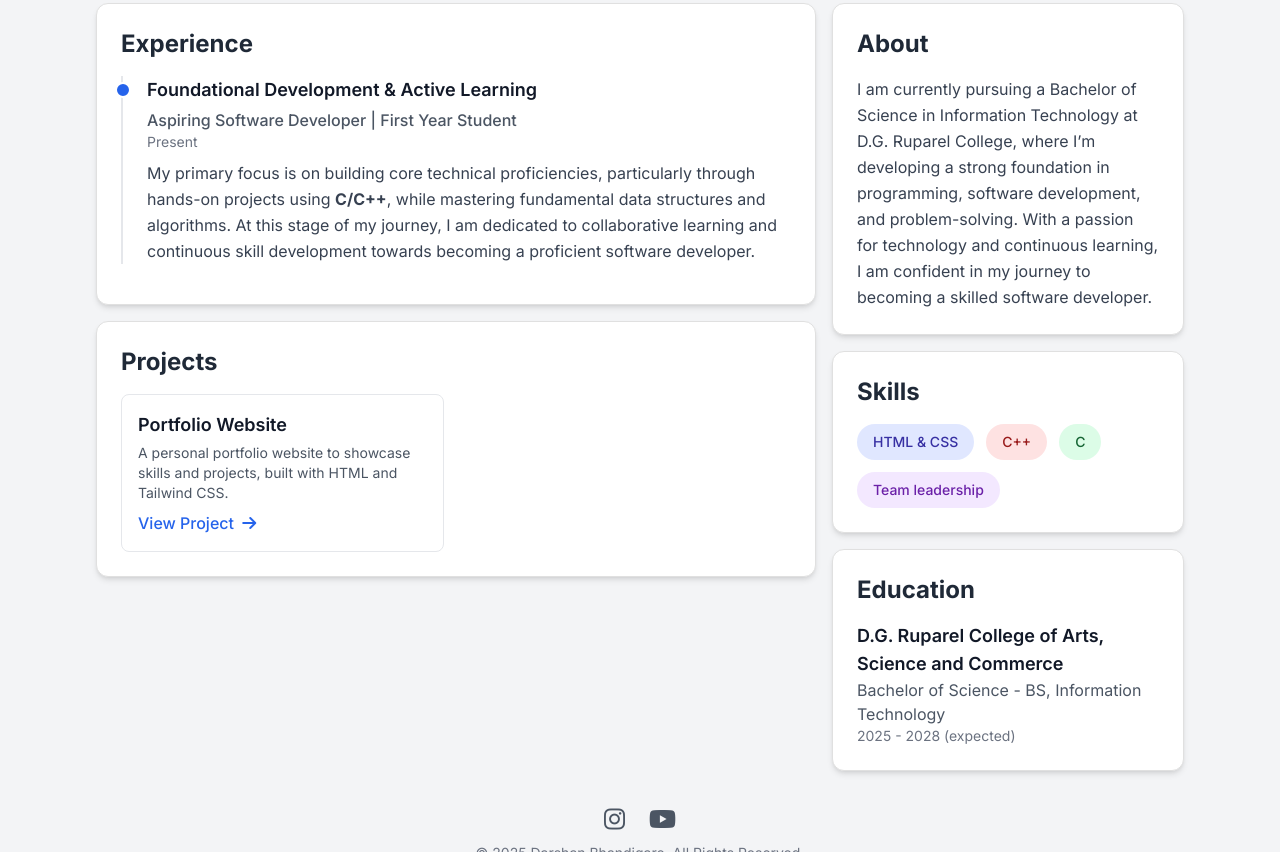
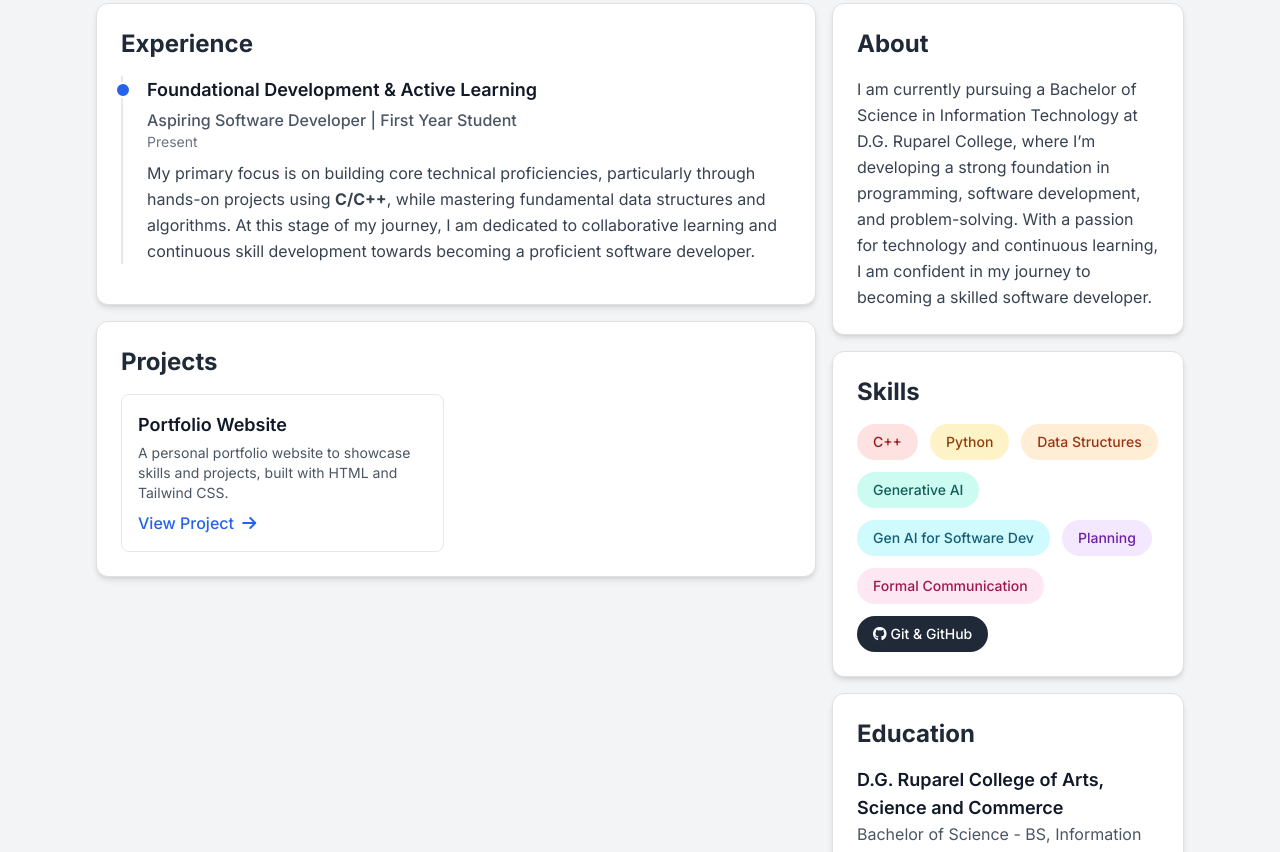
Before and after one commit to darshanbhandigare/darshanbhandigare.github.io, a plain HTML site: page index.html in a window 1280 px wide. Shown: the part 469-1321 px from the top of the page. Drawn offline with nearby package versions, Linux system fonts and the light colour scheme.

Commit message:
Added New Skills

```diff
--- a/index.html
+++ b/index.html
@@ -115,12 +115,18 @@
                 <div class="content-card shadow-md">
                     <h2 class="text-2xl font-bold text-gray-800 mb-4">Skills</h2>
                     <div class="flex flex-wrap gap-3">
-                        <span class="bg-indigo-100 text-indigo-800 text-sm font-medium px-4 py-2 rounded-full">HTML &
-                            CSS</span>
                         <span class="bg-red-100 text-red-800 text-sm font-medium px-4 py-2 rounded-full">C++</span>
-                        <span class="bg-green-100 text-green-800 text-sm font-medium px-4 py-2 rounded-full">C</span>
-                        <span class="bg-purple-100 text-purple-800 text-sm font-medium px-4 py-2 rounded-full">Team
-                            leadership</span>
+                        <span class="bg-amber-100 text-amber-800 text-sm font-medium px-4 py-2 rounded-full">Python</span>
+                        <span class="bg-orange-100 text-orange-800 text-sm font-medium px-4 py-2 rounded-full">Data Structures</span>
+                        <span class="bg-teal-100 text-teal-800 text-sm font-medium px-4 py-2 rounded-full">Generative AI</span>
+                        <span class="bg-cyan-100 text-cyan-800 text-sm font-medium px-4 py-2 rounded-full">Gen AI for Software Dev</span>
+                        <!-- Planning color swapped to purple -->
+                        <span class="bg-purple-100 text-purple-800 text-sm font-medium px-4 py-2 rounded-full">Planning</span>
+                        <span class="bg-pink-100 text-pink-800 text-sm font-medium px-4 py-2 rounded-full">Formal Communication</span>
+                        <!-- Git & GitHub color changed to dark gray/black -->
+                        <span class="bg-gray-800 text-white text-sm font-medium px-4 py-2 rounded-full flex items-center gap-1">
+                            <i class="fab fa-github"></i> Git & GitHub
+                        </span>
                     </div>
                 </div>
 
```
